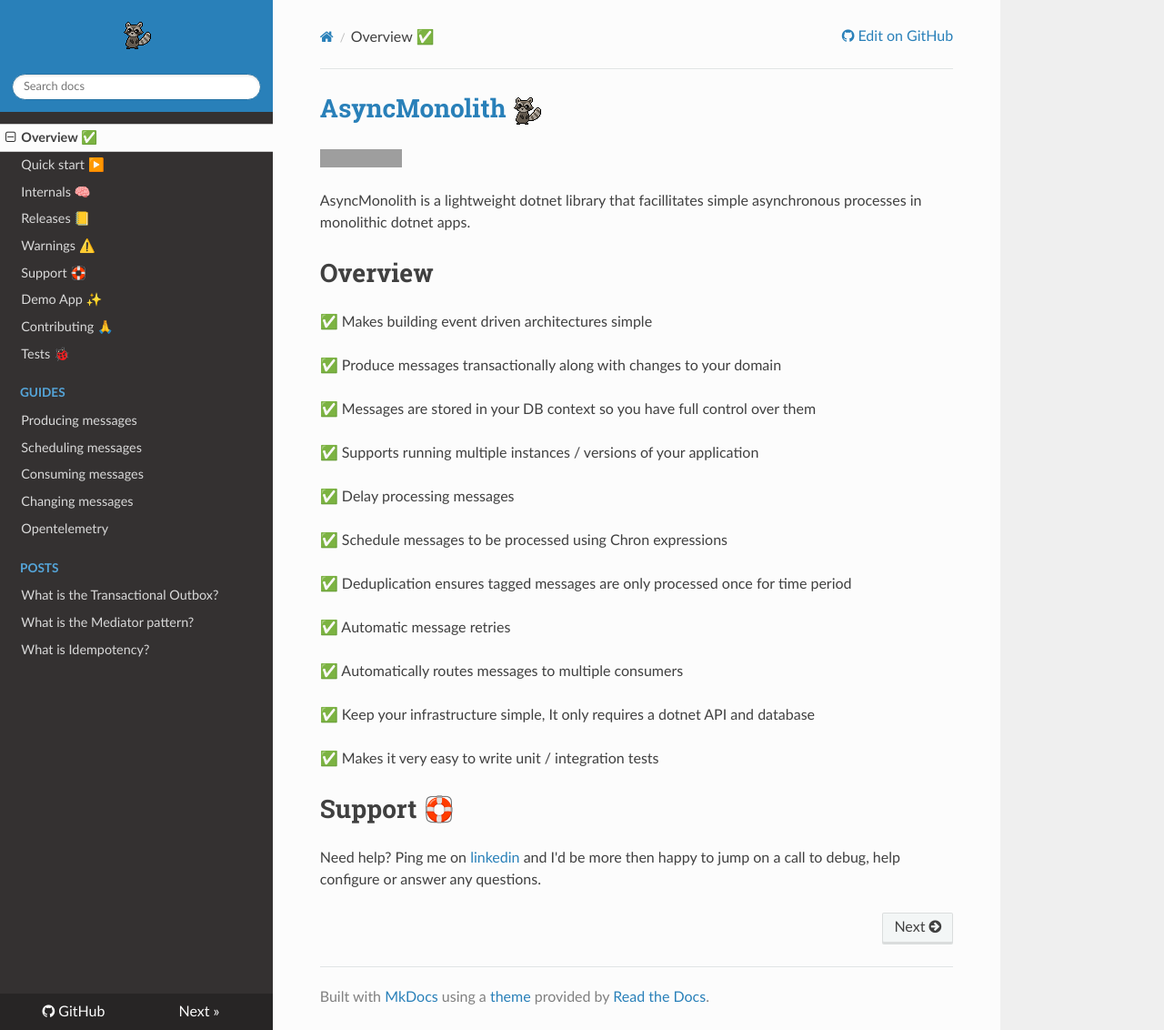
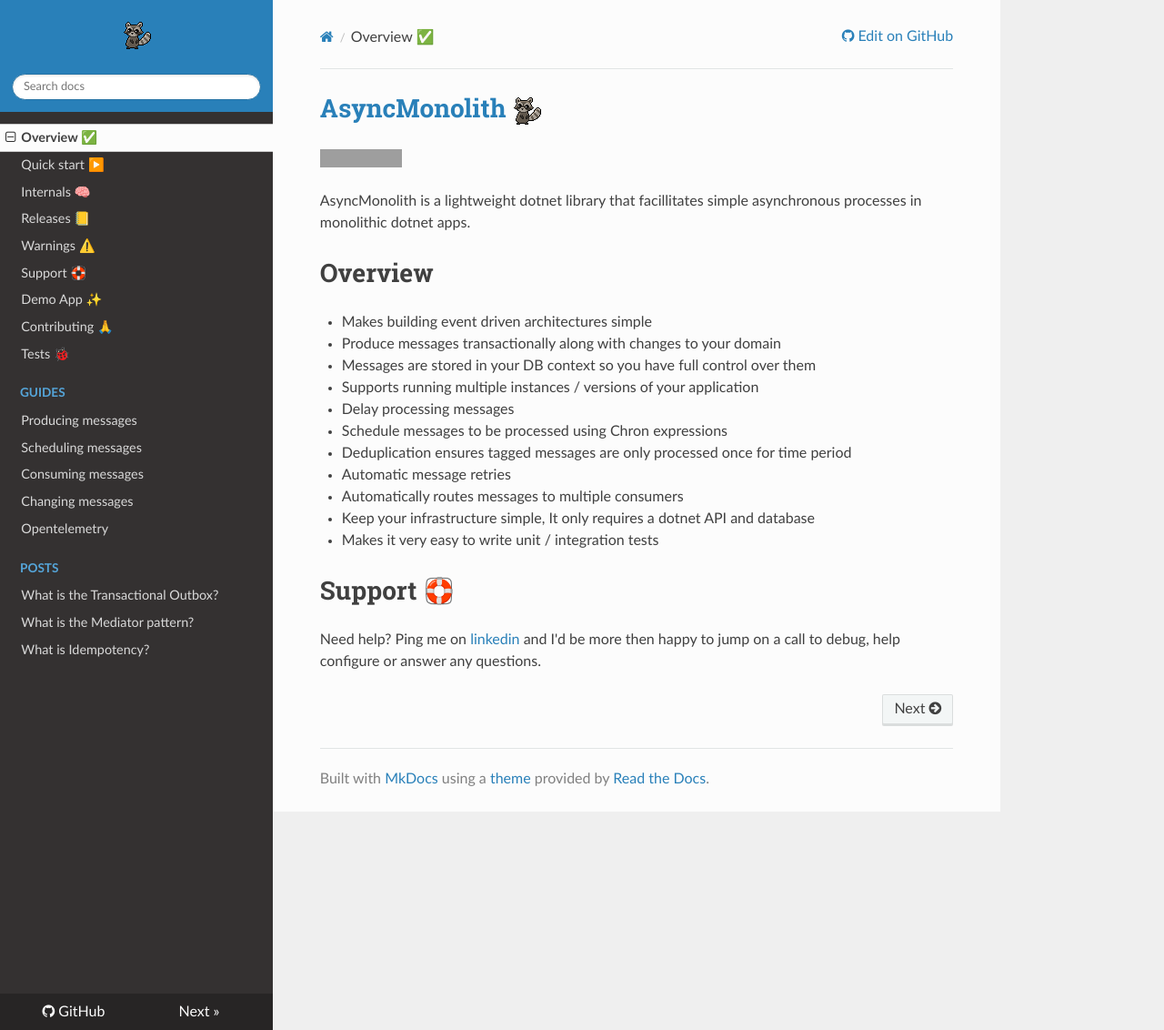
Before and after one commit to Timmoth/AsyncMonolith, an MkDocs documentation site: the page built from docs/index.md, in a window 1280 px wide and 1132 px high. Shown: the whole window at 91% size. Built offline with MkDocs 1.6.1, drawn with Linux system fonts in a browser that asks for light colours; nearby versions of some CDN libraries; grey boxes are pictures that could not be loaded.

```diff
--- a/docs/index.md
+++ b/docs/index.md
@@ -6,27 +6,17 @@ AsyncMonolith is a lightweight dotnet library that facillitates simple asynchron
 
 # Overview
 
-✅ Makes building event driven architectures simple
-
-✅ Produce messages transactionally along with changes to your domain
-
-✅ Messages are stored in your DB context so you have full control over them
-
-✅ Supports running multiple instances / versions of your application
-
-✅ Delay processing messages
-
-✅ Schedule messages to be processed using Chron expressions
-
-✅ Deduplication ensures tagged messages are only processed once for time period
-
-✅ Automatic message retries
-
-✅ Automatically routes messages to multiple consumers
-
-✅ Keep your infrastructure simple, It only requires a dotnet API and database
-
-✅ Makes it very easy to write unit / integration tests
+- Makes building event driven architectures simple
+- Produce messages transactionally along with changes to your domain
+- Messages are stored in your DB context so you have full control over them
+- Supports running multiple instances / versions of your application
+- Delay processing messages
+- Schedule messages to be processed using Chron expressions
+- Deduplication ensures tagged messages are only processed once for time period
+- Automatic message retries
+- Automatically routes messages to multiple consumers
+- Keep your infrastructure simple, It only requires a dotnet API and database
+- Makes it very easy to write unit / integration tests
 
 # Support 🛟
 
```
Also changed, not shown: docs/guides/producing-messages.md (+3 -3 lines), docs/quickstart.md (+3 -1 lines).
